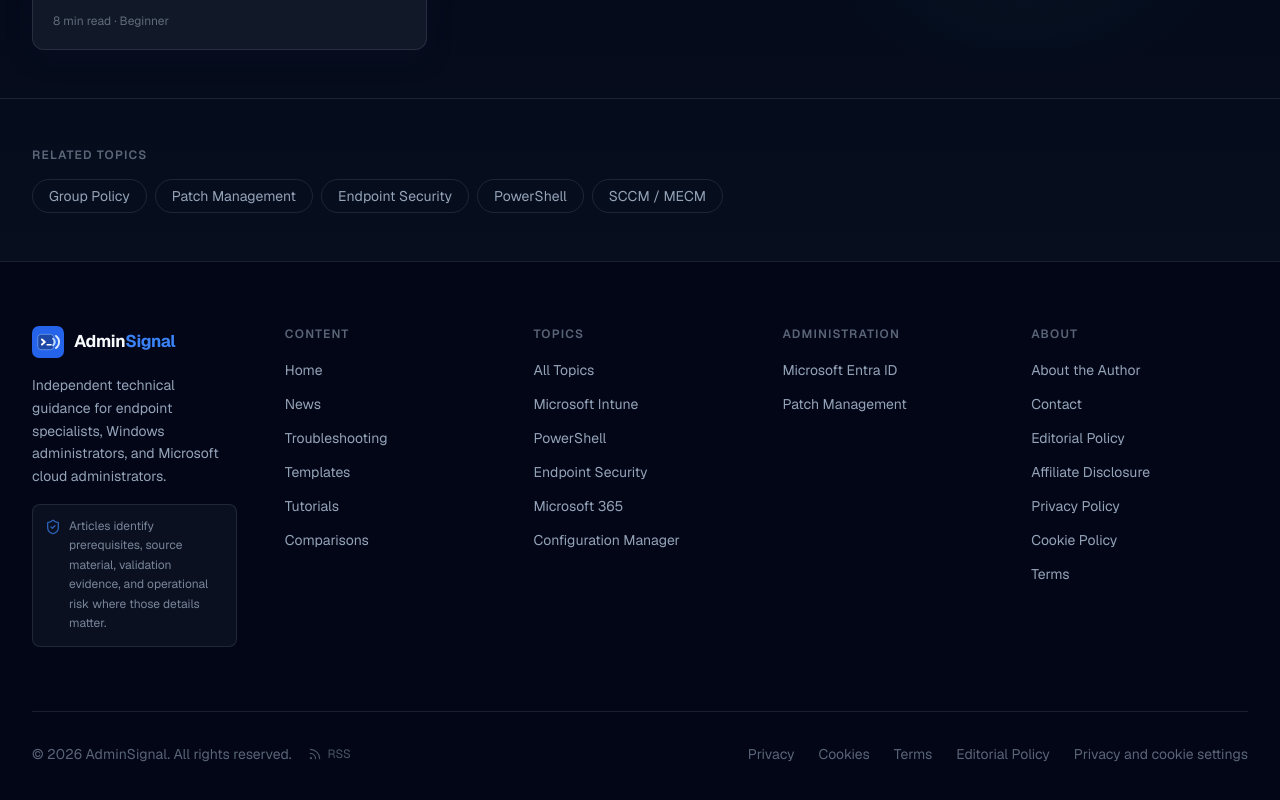
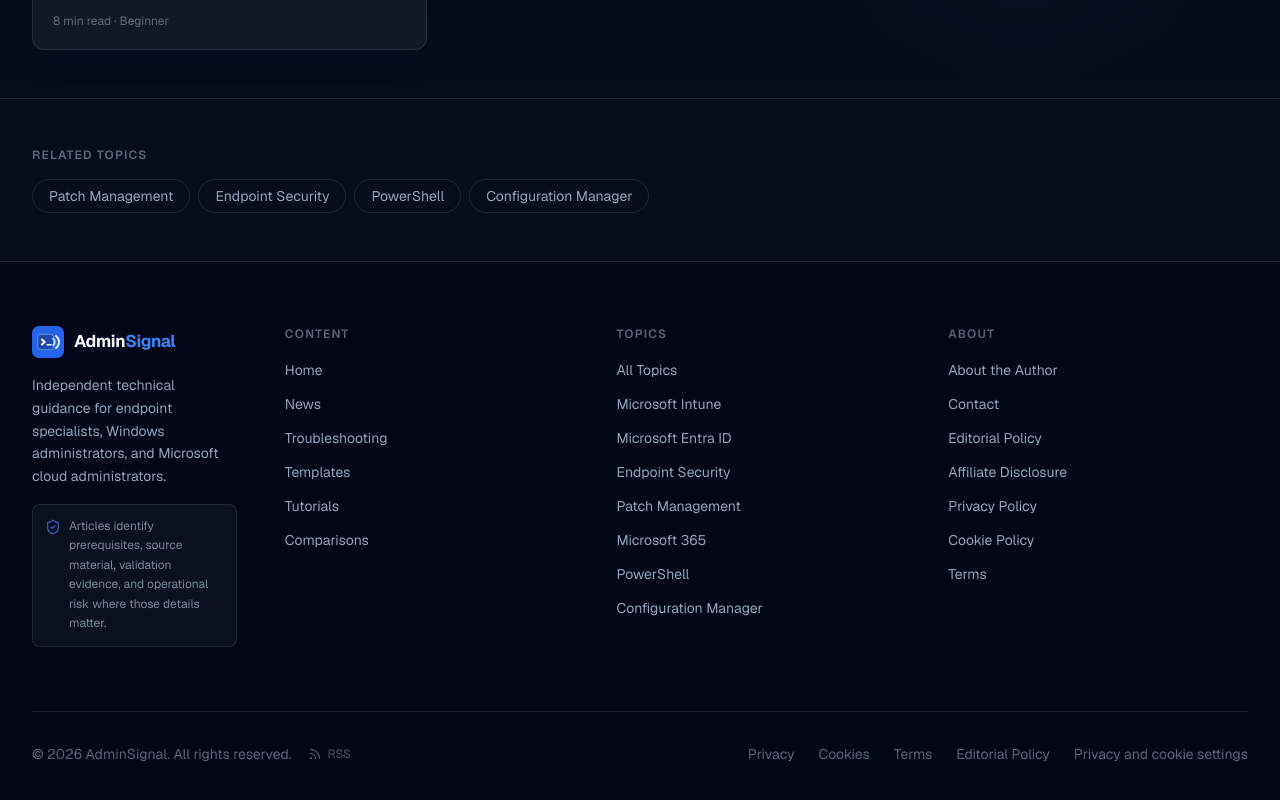
Before and after one commit to Jackoma0209/adminsignal, a Next.js app: page /windows-server in a window 1280 px wide. Shown: the part 1940-2740 px from the top of the page. Built offline with nearby package versions, Linux system fonts and the light colour scheme; no server answers.

Commit message:
Align footer and sitemap with listed hubs only
Artefact C: footer uses listedTopics only. Remove /group-policy from sitemap. Lower /windows-server sitemap priority. Drop coming-soon copy on the Windows Server hub. No new articles. No AdSense resubmit.

```diff
--- a/src/app/sitemap.ts
+++ b/src/app/sitemap.ts
@@ -31,12 +31,11 @@ export default function sitemap(): MetadataRoute.Sitemap {
     { url: `${BASE}/topics`, priority: 0.7, changeFrequency: 'monthly' },
     { url: `${BASE}/intune`, priority: 0.8, changeFrequency: 'weekly' },
     { url: `${BASE}/powershell`, priority: 0.8, changeFrequency: 'weekly' },
-    { url: `${BASE}/windows-server`, priority: 0.8, changeFrequency: 'weekly' },
+    { url: `${BASE}/windows-server`, priority: 0.4, changeFrequency: 'monthly' },
     { url: `${BASE}/endpoint-security`, priority: 0.8, changeFrequency: 'weekly' },
     { url: `${BASE}/microsoft-365`, priority: 0.8, changeFrequency: 'weekly' },
     { url: `${BASE}/microsoft-entra-id`, priority: 0.8, changeFrequency: 'weekly' },
     { url: `${BASE}/patch-management`, priority: 0.8, changeFrequency: 'weekly' },
-    { url: `${BASE}/group-policy`, priority: 0.8, changeFrequency: 'weekly' },
     { url: `${BASE}/sccm-mecm`, priority: 0.8, changeFrequency: 'weekly' },
     { url: `${BASE}/about`, priority: 0.6, changeFrequency: 'monthly' },
     { url: `${BASE}/contact`, priority: 0.5, changeFrequency: 'monthly' },
--- a/src/app/windows-server/page.tsx
+++ b/src/app/windows-server/page.tsx
@@ -7,7 +7,7 @@ import { buildTopicContent } from '@/lib/topic-content'
 
 const topicName = 'Windows Server'
 const topicDescription =
-  'Published Windows Server coverage currently on AdminSignal: Group Policy processing against Active Directory, and Secure Boot CA 2023 readiness for server fleets. This hub does not yet include DNS, DHCP, backup, or monitoring tutorials.'
+  'Published Windows Server coverage on AdminSignal: Group Policy processing against Active Directory, Secure Boot CA 2023 readiness for server fleets, and related servicing notes. This hub is not a DNS, DHCP, backup, or monitoring library.'
 const topicPath = '/windows-server'
 const topicUrl = `https://www.adminsignal.com${topicPath}`
 
@@ -54,7 +54,7 @@ export default function WindowsServerPage() {
         introSections={[
           {
             title: 'What this hub currently publishes',
-            body: 'AdminSignal’s Windows Server pages currently cover Group Policy processing against Active Directory, Secure Boot CA 2023 readiness for server fleets, and related patch notes. They are not a DNS, DHCP, file-services, clustering, or backup tutorial library.',
+            body: 'AdminSignal’s Windows Server pages cover Group Policy processing against Active Directory, Secure Boot CA 2023 readiness for server fleets, and related servicing notes. They are not a DNS, DHCP, file-services, clustering, or backup tutorial library.',
           },
           {
             title: 'Collect RSoP evidence before another gpupdate',
@@ -65,19 +65,18 @@ export default function WindowsServerPage() {
             body: 'The 2023 certificate authority rollout is a sequenced firmware and OS trust change, not a single BIOS tick-box. Use the published readiness guide for inventory and rollback ownership rather than assuming every server can flip in one window.',
           },
           {
-            title: 'What this hub will not claim',
-            body: 'There are no published DNS, DHCP, file-server, or clustering tutorials here yet. Those topics stay off this page until a complete, sourced article exists.',
+            title: 'Out of scope on this hub',
+            body: 'This hub does not publish DNS, DHCP, file-server, clustering, or backup runbooks. Those subjects stay off the page until a complete, sourced article exists.',
           },
         ]}
         news={news}
         tutorials={tutorials}
         troubleshooting={troubleshooting}
         relatedTopics={[
-          { name: 'Group Policy', href: '/group-policy' },
           { name: 'Patch Management', href: '/patch-management' },
           { name: 'Endpoint Security', href: '/endpoint-security' },
           { name: 'PowerShell', href: '/powershell' },
-          { name: 'SCCM / MECM', href: '/sccm-mecm' },
+          { name: 'Configuration Manager', href: '/sccm-mecm' },
         ]}
       />
     </>
--- a/src/components/layout/Footer.tsx
+++ b/src/components/layout/Footer.tsx
@@ -2,6 +2,7 @@ import Link from 'next/link'
 import Image from 'next/image'
 import { ShieldCheck, Rss } from 'lucide-react'
 import PrivacySettingsButton from '@/components/PrivacySettingsButton'
+import { listedTopics } from '@/data/topics'
 
 const footerLinks = [
   {
@@ -19,18 +20,10 @@ const footerLinks = [
     heading: 'Topics',
     links: [
       { label: 'All Topics', href: '/topics' },
-      { label: 'Microsoft Intune', href: '/intune' },
-      { label: 'PowerShell', href: '/powershell' },
-      { label: 'Endpoint Security', href: '/endpoint-security' },
-      { label: 'Microsoft 365', href: '/microsoft-365' },
-      { label: 'Configuration Manager', href: '/sccm-mecm' },
-    ],
-  },
-  {
-    heading: 'Administration',
-    links: [
-      { label: 'Microsoft Entra ID', href: '/microsoft-entra-id' },
-      { label: 'Patch Management', href: '/patch-management' },
+      ...listedTopics.map((topic) => ({
+        label: topic.name,
+        href: `/${topic.slug}`,
+      })),
     ],
   },
   {
@@ -76,7 +69,7 @@ export default function Footer() {
             </div>
           </div>
 
-          <div className="grid grid-cols-2 gap-8 sm:grid-cols-4 lg:col-span-4">
+          <div className="grid grid-cols-2 gap-8 sm:grid-cols-3 lg:col-span-4">
             {footerLinks.map((column) => (
               <div key={column.heading}>
                 <p className="mb-4 text-xs font-semibold uppercase tracking-widest text-muted/60">
```
